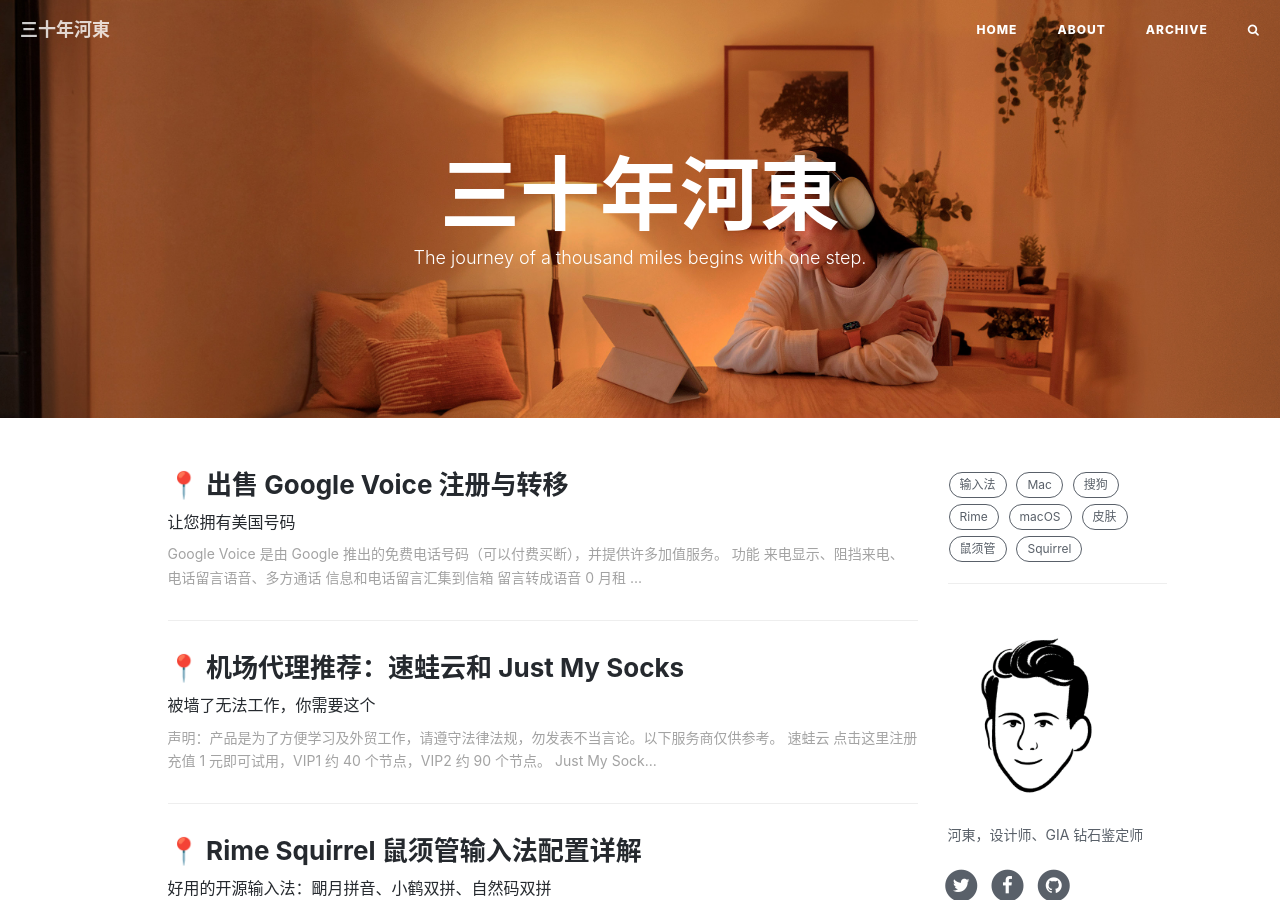
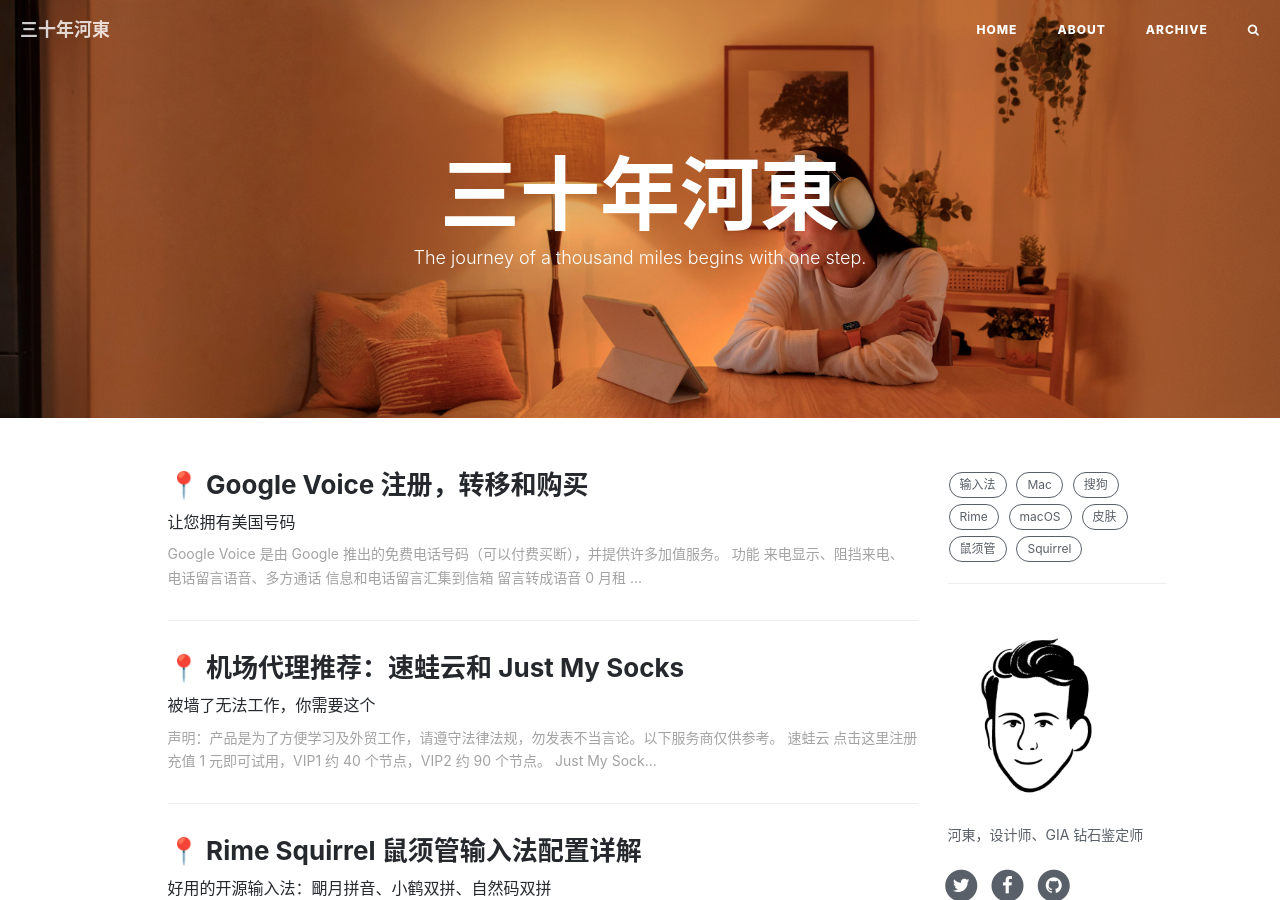
Before and after one commit to ssnhd/ssnhd.github.io, a Jekyll site: the page built from index.html, in a window 1280 px wide and 900 px high. Built offline with Jekyll 4.4.1, drawn with Linux system fonts in a browser that asks for light colours; nearby versions of some CDN libraries; the list of posts is cut into pages by our own code; comment, search, counter and statistics services are not loaded.

Commit message:
Update 2021-1-27-voice.md

```diff
--- a/_posts/2021-1-27-voice.md
+++ b/_posts/2021-1-27-voice.md
@@ -1,6 +1,6 @@
 ---
 layout: post
-title: 出售 Google Voice 注册与转移
+title: Google Voice 注册，转移和购买
 subtitle: 让您拥有美国号码
 date: 2022-1-27
 author: 河東
```
